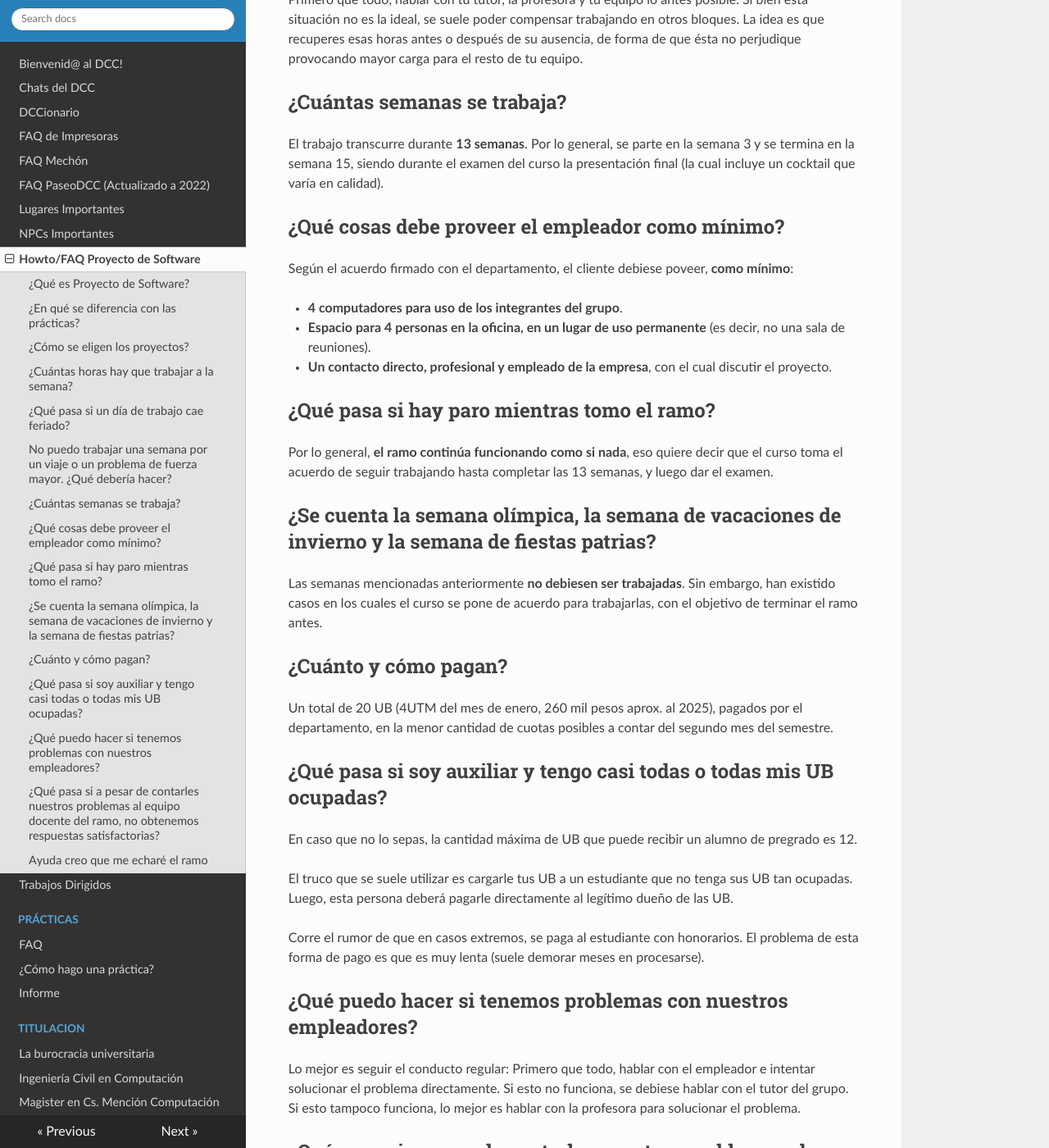
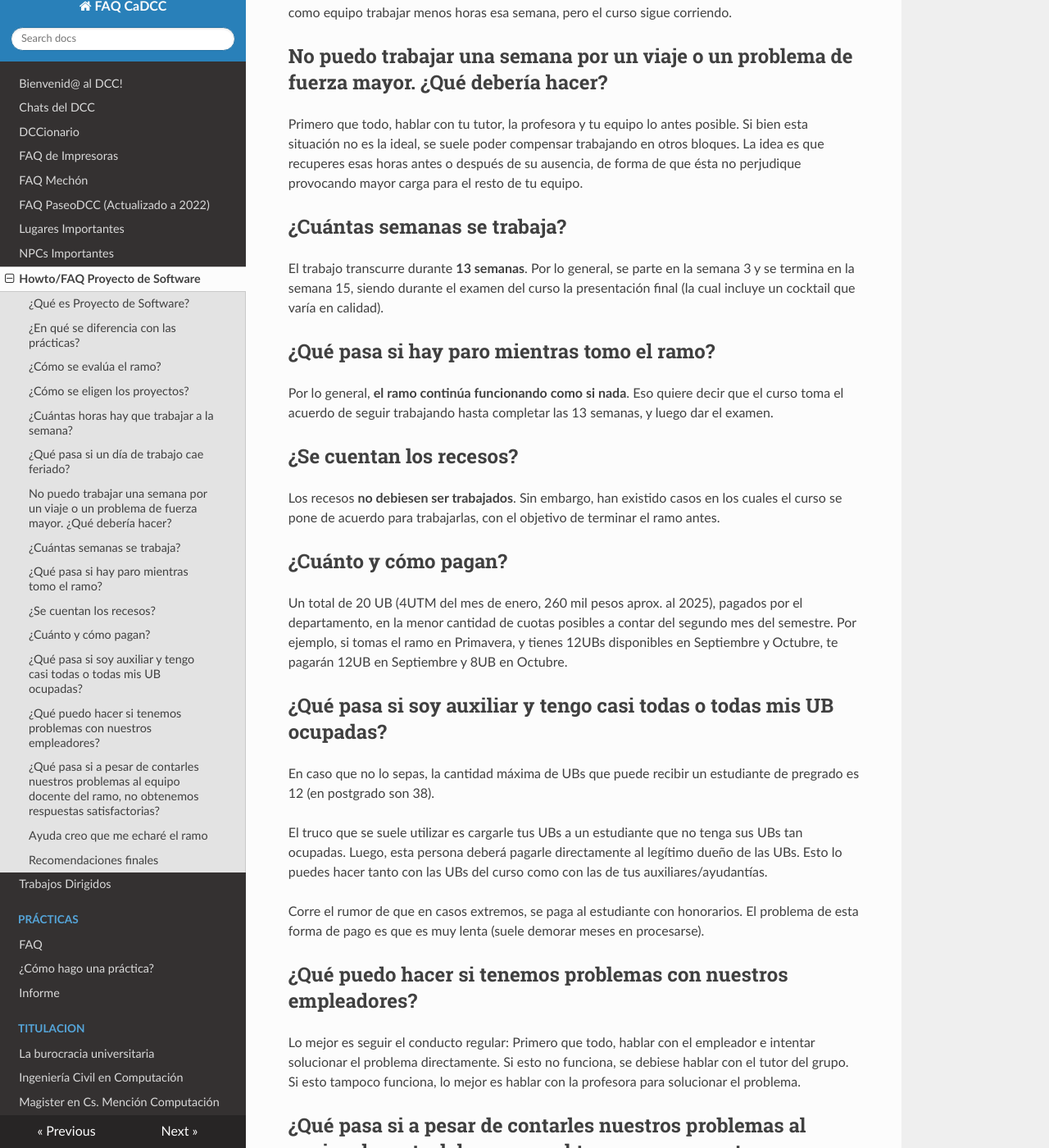
Before and after one commit to cadcc/howto, an MkDocs documentation site: the page built from docs/Proyecto de Software.md, in a window 1280 px wide and 1400 px high, scrolled down 1788 px. Shown: the whole window at 82% size. Built offline with MkDocs 1.6.1, drawn with Linux system fonts in a browser that asks for light colours; nearby versions of some CDN libraries; some of the changed text lies outside the part shown.

Commit message:
general update in Proyecto de Software.md

```diff
--- a/docs/Proyecto de Software.md
+++ b/docs/Proyecto de Software.md
@@ -4,13 +4,17 @@
 
 Proyecto de Software es el ramo terminal de la línea académica "Ingeniería de Software". Según la malla, es un ramo que se toma en el décimo semestre de la carrera, junto con el E y electivos varios. En la malla nueva, sus requisitos son Formulación, Evaluación y Gestión de Proyectos, y Minería de Datos.
 
-El objetivo de este ramo es, según su programa de estudios, _"[...] es que el alumno enfrente una experiencia lo más cercana posible al mundo real del desarrollo de software, abordando los desafíos típicos como por ejemplo: llevar una buena relación con el cliente, planificar y adaptar el trabajo de acuerdo a las circunstancias, evaluar los riesgos asociados al proyecto y desarrollar una solución de software real. Todo esto con el apoyo metodológico de un equipo de ingenieros con experiencia comprobada en proyectos reales"_. Lo anterior se refleja en la existencia de **tutores** para cada grupo de trabajo, los cuales debiesen de apoyar constantemente el proceso de trabajo y aprendizaje de los alumnos del ramo.
+El objetivo de este ramo, según su programa de estudios, _"[...] es que el alumno enfrente una experiencia lo más cercana posible al mundo real del desarrollo de software, abordando los desafíos típicos como por ejemplo: llevar una buena relación con el cliente, planificar y adaptar el trabajo de acuerdo a las circunstancias, evaluar los riesgos asociados al proyecto y desarrollar una solución de software real. Todo esto con el apoyo metodológico de un equipo de ingenieros con experiencia comprobada en proyectos reales"_. Lo anterior se refleja en la existencia de **tutores** para cada grupo de trabajo, los cuales debiesen de apoyar constantemente el proceso de trabajo y aprendizaje de los alumnos del ramo.
 
 En este ramo, tendrán que trabajar en grupos durante **13 semanas**, por **16 horas a la semana**, presencialmente en una empresa que requiera servicios de desarrollo de software.
 
 ## ¿En qué se diferencia con las prácticas?
 
 Si bien tanto las prácticas como proyecto de software buscan dar un acercamiento al mundo real laboral, proyecto se diferencia de una práctica normal en que busca ser una actividad guiada por el equipo docente del ramo en todo momento. Además, se busca evaluar las capacidades de trabajo en equipo del estudiante, cosa que en las prácticas no se evalúa necesariamente en todos los casos.
+
+## ¿Cómo se evalúa el ramo?
+
+El curso tiene 3 presentaciones, dos durante el semestre (aproximadamente en semanas 6 y 10) y una final durante las semanas de exámenes. El ramo está pensado para que los estudiantes trabajen por _sprints_, como en Ingeniería de Software.
 
 ## ¿Cómo se eligen los proyectos?
 
@@ -19,7 +23,6 @@
 * **Ubicación**: Los proyectos con mejor ubicación (cercana a metro o buses directos) son mejor puntuados en este tópico.
 * **Impacto del Proyecto**: Los proyectos que generan un mayor impacto a la sociedad (o al grupo de clientes objetivo de la empresa) son mejor puntuados en este tópico.
 * **Dificultad del Proyecto**: Los proyectos que presentan problemas más _interesantes_, cuya solución no es estandarizada ni trivial (por ejemplo, proyectos que no son sistemas de información, páginas web, entre otras cosas que ya se ven en la carrera) son mejor puntuados en este tópico.
-* **Recursos para Participantes**: Proyectos que demuestarn contar con recursos básicos (ubicación, computadores, espacio para los participantes) son mejor puntuados en este tópico.
 
 Desde primavera del 2017, estudiantes que ya tomaron el ramo del DCC participan en la comisión de selección de proyectos, apoyando en la definición final de estos.
 
@@ -27,11 +30,11 @@
 
 Como se mencionó anteriormente, son **16 horas de trabajo semanal**. A esto se le suman **90 minutos a la semana** (una de las dos cátedras asignadas al ramo), los cuales se usan como reunión de grupo con el tutor. Se supone que **todo lo relacionado on el ramo se debe hacer dentro de las horas de trabajo semanal**. No debería de poder obligarse a nadie trabajar más de esa cantidad de horas ni avanzar fuera del horario de trabajo.
 
-Cabe destacar que el horario de trabajo se define a inicio de semestre, y que este horario requiere que en todo momento estén trabajando al menos 2 personas del grupo de trabajo a la vez. El horario puede ir cambiando durante el año, previa consulta con el cliente y coordinación con los demás compañeros de grupo para que nadie quede trabajando solo.
+Al 2025, los grupos se generan en base a la optimización de horarios de disponibilidad compartidos (por bloques mañana/tarde de lunes a viernes). Los horarios de trabajo los establece el equipo (pueden variar semana a semana), y en las primeras semanas el equipo docente recomienda encarecidamente que puedan trabajar por lo menos de a pares (que nadie trabaje sólo).
 
 ## ¿Qué pasa si un día de trabajo cae feriado?
 
-Esas horas se cuentan como trabajadas. No es necesario recuperarlas.
+Como el equipo establece sus propios horarios de trabajo, es en parte tu responsabilidad asegurarte de que estos no caigan dentro del feriado si no quieres trabajarlo. Por otro lado, pueden acordar como equipo trabajar menos horas esa semana, pero el curso sigue corriendo.
 
 ## No puedo trabajar una semana por un viaje o un problema de fuerza mayor. ¿Qué debería hacer?
 
@@ -41,31 +44,23 @@
 
 El trabajo transcurre durante **13 semanas**. Por lo general, se parte en la semana 3 y se termina en la semana 15, siendo durante el examen del curso la presentación final (la cual incluye un cocktail que varía en calidad).
 
-## ¿Qué cosas debe proveer el empleador como mínimo?
-
-Según el acuerdo firmado con el departamento, el cliente debiese poveer, **como mínimo**:
-
-* **4 computadores para uso de los integrantes del grupo**.
-* **Espacio para 4 personas en la oficina, en un lugar de uso permanente** (es decir, no una sala de reuniones).
-* **Un contacto directo, profesional y empleado de la empresa**, con el cual discutir el proyecto.
-
 ## ¿Qué pasa si hay paro mientras tomo el ramo?
 
-Por lo general, **el ramo continúa funcionando como si nada**, eso quiere decir que el curso toma el acuerdo de seguir trabajando hasta completar las 13 semanas, y luego dar el examen.
+Por lo general, **el ramo continúa funcionando como si nada**. Eso quiere decir que el curso toma el acuerdo de seguir trabajando hasta completar las 13 semanas, y luego dar el examen.
 
-## ¿Se cuenta la semana olímpica, la semana de vacaciones de invierno y la semana de fiestas patrias?
+## ¿Se cuentan los recesos?
 
-Las semanas mencionadas anteriormente **no debiesen ser trabajadas**. Sin embargo, han existido casos en los cuales el curso se pone de acuerdo para trabajarlas, con el objetivo de terminar el ramo antes.
+Los recesos **no debiesen ser trabajados**. Sin embargo, han existido casos en los cuales el curso se pone de acuerdo para trabajarlas, con el objetivo de terminar el ramo antes.
 
 ## ¿Cuánto y cómo pagan?
 
-Un total de 20 UB (4UTM del mes de enero, 260 mil pesos aprox. al 2025), pagados por el departamento, en la menor cantidad de cuotas posibles a contar del segundo mes del semestre.
+Un total de 20 UB (4UTM del mes de enero, 260 mil pesos aprox. al 2025), pagados por el departamento, en la menor cantidad de cuotas posibles a contar del segundo mes del semestre. Por ejemplo, si tomas el ramo en Primavera, y tienes 12UBs disponibles en Septiembre y Octubre, te pagarán 12UB en Septiembre y 8UB en Octubre.
 
 ## ¿Qué pasa si soy auxiliar y tengo casi todas o todas mis UB ocupadas?
 
-En caso que no lo sepas, la cantidad máxima de UB que puede recibir un alumno de pregrado es 12.
+En caso que no lo sepas, la cantidad máxima de UBs que puede recibir un estudiante de pregrado es 12 (en postgrado son 38).
 
-El truco que se suele utilizar es cargarle tus UB a un estudiante que no tenga sus UB tan ocupadas. Luego, esta persona deberá pagarle directamente al legítimo dueño de las UB.
+El truco que se suele utilizar es cargarle tus UBs a un estudiante que no tenga sus UBs tan ocupadas. Luego, esta persona deberá pagarle directamente al legítimo dueño de las UBs. Esto lo puedes hacer tanto con las UBs del curso como con las de tus auxiliares/ayudantías.
 
 Corre el rumor de que en casos extremos, se paga al estudiante con honorarios. El problema de esta forma de pago es que es muy lenta (suele demorar meses en procesarse).
 
@@ -84,8 +79,15 @@
 * Mala relación con el empleador
 * Mala relación con los compañeros de grupo
 * Impuntualidad y poca responsabilidad con el trabajo encomendado
-* tanto tutor como profesora titular del ramo creen que el estudiante no ha trabajado lo suficiente.
+* Tanto tutor como profesores de cátedra del ramo creen que el estudiante no ha trabajado lo suficiente.
 
 Lo que suele pasar cuando algunas de las condiciones anteriores no se cumplen es que la nota baja debido a una evaluación deficiente. Sin embargo, el promedio y mediana del ramo suele fluctuar cerca del 6.0, estando la mínima alrededor del 5.0.
 
+## Recomendaciones finales
+
+De parte de un viejón:
+* Trabajen presencial por lo menos una vez a la semana, notarán el cambio en la productividad.
+* Hagan todo lo posible por definir el alcance del proyecto pronto.
+* Tiren la talla de vez en cuando, tener buenas relaciones con el equipo hace que el trabajo sea más ligero.
+
 Ojalá lo anterior te haya ayudado a entender mejor el ramo de proyecto. Recuerda que cualquier otra consulta, puedes mandarla a docencia@cadcc.cl.
```
